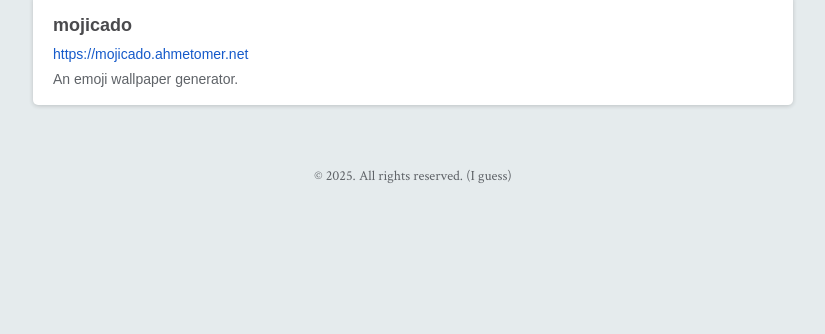
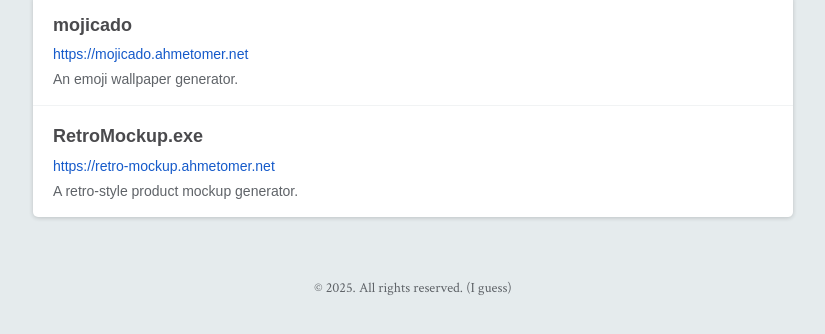
Before and after one commit to ahmetomerv/new-blog, a plain HTML site: page projects.html in a window 1280 px wide. Shown: the part 684-1018 px from the top of the page, without its empty margins (227-1052 px from the left). Before the commit the page ends 912 px from the top, so only its background shows below. Drawn offline with Linux system fonts and the light colour scheme.

Commit message:
Add RetroMockup project link to projects.html with description and icon for enhanced project showcase.

```diff
--- a/projects.html
+++ b/projects.html
@@ -99,6 +99,14 @@
                 <div class="link-url">https://mojicado.ahmetomer.net</div>
                 <div class="link-description">An emoji wallpaper generator.</div>
             </a>
+            <a href="https://retro-mockup.ahmetomer.net" target="_blank" class="project-link">
+                <div class="link-title">
+                    <img src="https://retro-mockup.ahmetomer.net/assets/apple-touch-icon.png" alt="" class="favicon" onerror="this.style.display='none'">
+                    RetroMockup.exe
+                </div>
+                <div class="link-url">https://retro-mockup.ahmetomer.net</div>
+                <div class="link-description">A retro-style product mockup generator.</div>
+            </a>
         </div>
 
         <div class="footer">
```
